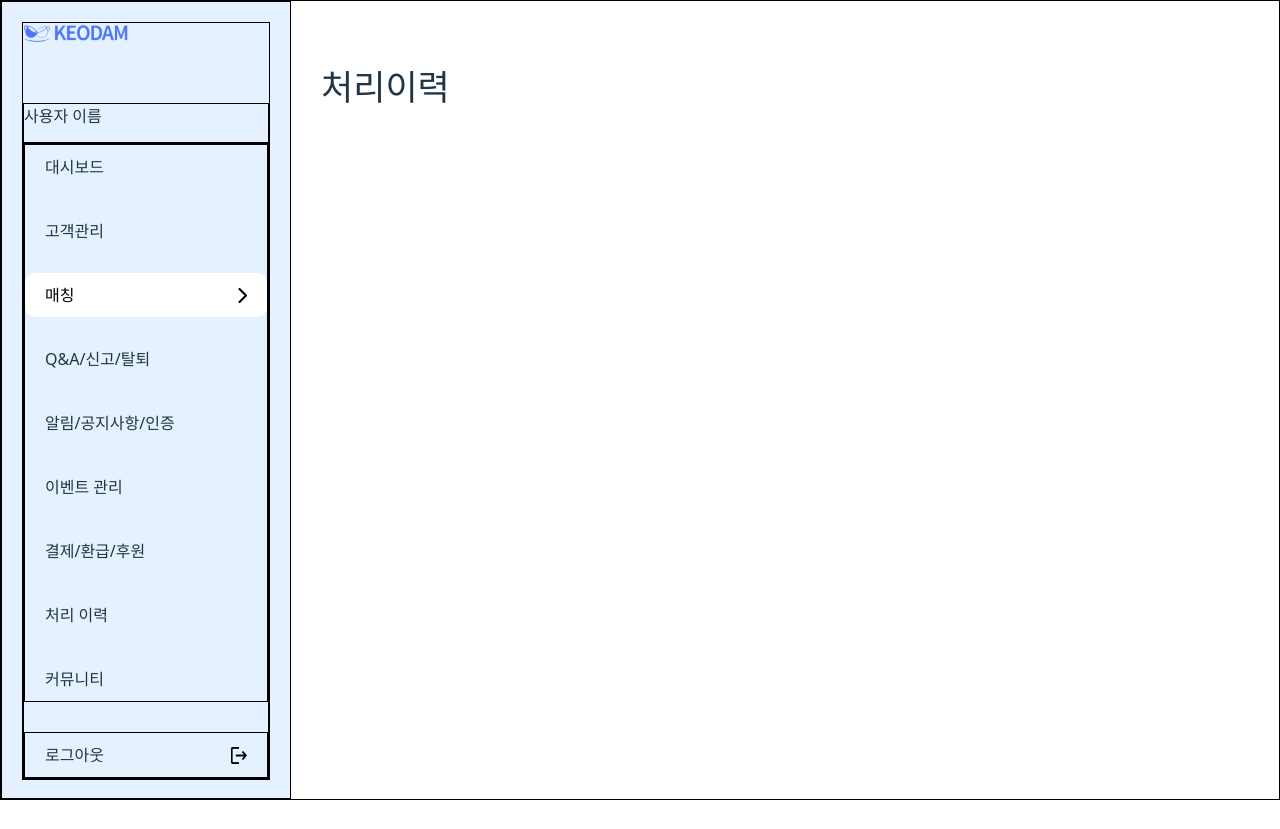
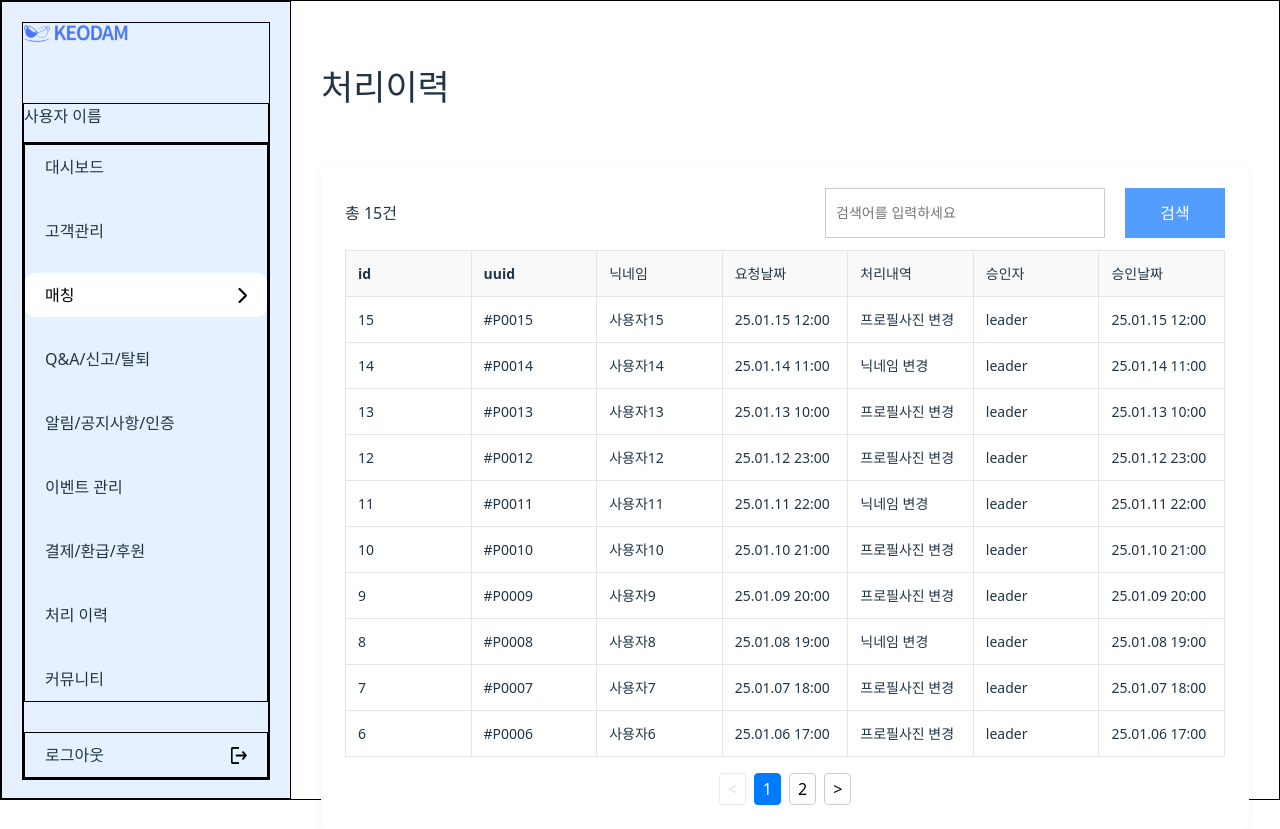
Before and after one commit to keodam/keodam-frontend-web, a React (Vite) app: page /history in a window 1280 px wide. Before the commit the page ends 800 px from the top, so only its background shows below. Built offline with nearby package versions, Linux system fonts and the light colour scheme.

Commit message:
feat: HistoryTable 및 TableNavigation 컴포넌트 구현

```diff
--- /dev/null
+++ b/src/components/Admin/TableNavigation.module.less
@@ -0,0 +1,31 @@
+.tableNavigation {
+  display: flex;
+  justify-content: center;
+  align-items: center;
+  margin-top: 16px;
+}
+
+.navButton {
+  margin: 0 4px;
+  padding: 4px 8px;
+  border: 1px solid #ccc;
+  background-color: white;
+  cursor: pointer;
+  border-radius: 4px;
+  transition: background-color 0.2s;
+}
+
+.navButton:hover:not(:disabled) {
+  background-color: #f0f0f0;
+}
+
+.navButton:disabled {
+  opacity: 0.4;
+  cursor: default;
+}
+
+.active {
+  background-color: #007bff;
+  color: white;
+  border-color: #007bff;
+}
--- /dev/null
+++ b/src/components/Admin/TableNavigation.tsx
@@ -0,0 +1,46 @@
+import styles from './TableNavigation.module.less';
+
+interface TableNavigationProps {
+  currentPage: number;
+  totalPages: number;
+  setCurrentPage: (page: number) => void;
+}
+
+const TableNavigation = ({ currentPage, totalPages, setCurrentPage }: TableNavigationProps) => {
+  const handlePageChange = (page: number) => {
+    if (page < 1 || page > totalPages) return;
+    setCurrentPage(page);
+  };
+
+  return (
+    <div className={styles.tableNavigation}>
+      <button
+        onClick={() => handlePageChange(currentPage - 1)}
+        className={styles.navButton}
+        disabled={currentPage === 1}
+      >
+        &lt;
+      </button>
+
+      {Array.from({ length: totalPages }, (_, i) => i + 1).map((page) => (
+        <button
+          key={page}
+          onClick={() => handlePageChange(page)}
+          className={`${styles.navButton} ${currentPage === page ? styles.active : ''}`}
+        >
+          {page}
+        </button>
+      ))}
+
+      <button
+        onClick={() => handlePageChange(currentPage + 1)}
+        className={styles.navButton}
+        disabled={currentPage === totalPages}
+      >
+        &gt;
+      </button>
+    </div>
+  );
+};
+
+export default TableNavigation;
--- a/src/pages/Admin/history/HistoryPage.tsx
+++ b/src/pages/Admin/history/HistoryPage.tsx
@@ -1,5 +1,6 @@
 import LeftNavBar from "../../../components/Admin/LeftNavBar";
 import styles from "./HistoryPage.module.less";
+import HistoryTable from "./HistoryTable";
 
 const HistoryPage = () => {
   return (
@@ -7,7 +8,7 @@ const HistoryPage = () => {
       <LeftNavBar />
       <div className={styles.contents}>
       <div className={styles.title}> 처리이력 </div>
-
+      <HistoryTable/>
       </div>
     </div>
   );
--- /dev/null
+++ b/src/pages/Admin/history/HistoryTable.tsx
@@ -0,0 +1,136 @@
+import React, { useState, useMemo } from 'react';
+import {
+  useReactTable,
+  getCoreRowModel,
+  getFilteredRowModel,
+  getSortedRowModel,
+  flexRender,
+  createColumnHelper,
+} from '@tanstack/react-table';
+import styles from '../../Admin/user/UserTable.module.less';
+import Search from '../../../components/Admin/Search';
+import TableNavigation from '../../../components/Admin/TableNavigation';
+
+interface History {
+  id: number;
+  uuid: string;
+  nickname: string;
+  requestDate: string;
+  detail: string;
+  approver: string;
+  approveDate: string;
+}
+
+const data: History[] = [
+  { id: 1, uuid: '#P0001', nickname: '사용자1', requestDate: '25.01.01 12:00', detail: '프로필사진 변경', approver: 'leader', approveDate: '25.01.01 12:00' },
+  { id: 2, uuid: '#P0002', nickname: '사용자2', requestDate: '25.01.02 13:00', detail: '닉네임 변경', approver: 'leader', approveDate: '25.01.02 13:00' },
+  { id: 3, uuid: '#P0003', nickname: '사용자3', requestDate: '25.01.03 14:00', detail: '프로필사진 변경', approver: 'leader', approveDate: '25.01.03 14:00' },
+  { id: 4, uuid: '#P0004', nickname: '사용자4', requestDate: '25.01.04 15:00', detail: '프로필사진 변경', approver: 'leader', approveDate: '25.01.04 15:00' },
+  { id: 5, uuid: '#P0005', nickname: '사용자5', requestDate: '25.01.05 16:00', detail: '닉네임 변경', approver: 'leader', approveDate: '25.01.05 16:00' },
+  { id: 6, uuid: '#P0006', nickname: '사용자6', requestDate: '25.01.06 17:00', detail: '프로필사진 변경', approver: 'leader', approveDate: '25.01.06 17:00' },
+  { id: 7, uuid: '#P0007', nickname: '사용자7', requestDate: '25.01.07 18:00', detail: '프로필사진 변경', approver: 'leader', approveDate: '25.01.07 18:00' },
+  { id: 8, uuid: '#P0008', nickname: '사용자8', requestDate: '25.01.08 19:00', detail: '닉네임 변경', approver: 'leader', approveDate: '25.01.08 19:00' },
+  { id: 9, uuid: '#P0009', nickname: '사용자9', requestDate: '25.01.09 20:00', detail: '프로필사진 변경', approver: 'leader', approveDate: '25.01.09 20:00' },
+  { id: 10, uuid: '#P0010', nickname: '사용자10', requestDate: '25.01.10 21:00', detail: '프로필사진 변경', approver: 'leader', approveDate: '25.01.10 21:00' },
+  { id: 11, uuid: '#P0011', nickname: '사용자11', requestDate: '25.01.11 22:00', detail: '닉네임 변경', approver: 'leader', approveDate: '25.01.11 22:00' },
+  { id: 12, uuid: '#P0012', nickname: '사용자12', requestDate: '25.01.12 23:00', detail: '프로필사진 변경', approver: 'leader', approveDate: '25.01.12 23:00' },
+  { id: 13, uuid: '#P0013', nickname: '사용자13', requestDate: '25.01.13 10:00', detail: '프로필사진 변경', approver: 'leader', approveDate: '25.01.13 10:00' },
+  { id: 14, uuid: '#P0014', nickname: '사용자14', requestDate: '25.01.14 11:00', detail: '닉네임 변경', approver: 'leader', approveDate: '25.01.14 11:00' },
+  { id: 15, uuid: '#P0015', nickname: '사용자15', requestDate: '25.01.15 12:00', detail: '프로필사진 변경', approver: 'leader', approveDate: '25.01.15 12:00' },
+];
+
+const columnHelper = createColumnHelper<History>();
+
+const columns = [
+  columnHelper.accessor('id', { header: 'id' }),
+  columnHelper.accessor('uuid', { header: 'uuid' }),
+  columnHelper.accessor('nickname', { header: '닉네임' }),
+  columnHelper.accessor('requestDate', { header: '요청날짜' }),
+  columnHelper.accessor('detail', { header: '처리내역' }),
+  columnHelper.accessor('approver', { header: '승인자' }),
+  columnHelper.accessor('approveDate', { header: '승인날짜' }),
+];
+
+const HistoryTable = () => {
+  const [globalFilter, setGlobalFilter] = useState('');
+  const [currentPage, setCurrentPage] = useState(1);
+  const pageSize = 10;
+
+  const filteredData = useMemo(() => {
+    if (!globalFilter) return data;
+    return data.filter((item) =>
+      Object.values(item).some((value) =>
+        String(value).toLowerCase().includes(globalFilter.toLowerCase())
+      )
+    );
+  }, [globalFilter]);
+
+  const sortedData = useMemo(() => {
+    const copied = [...filteredData];
+    copied.sort((a, b) => b.id - a.id); // id 기준 내림차순 정렬
+    return copied;
+  }, [filteredData]);
+
+  const currentData = useMemo(() => {
+    const start = (currentPage - 1) * pageSize;
+    return sortedData.slice(start, start + pageSize);
+  }, [sortedData, currentPage]);
+
+  const totalPages = Math.ceil(filteredData.length / pageSize);
+
+  const table = useReactTable({
+    data: currentData,
+    columns,
+    state: { globalFilter },
+    getCoreRowModel: getCoreRowModel(),
+    getFilteredRowModel: getFilteredRowModel(),
+    getSortedRowModel: getSortedRowModel(),
+  });
+
+  return (
+    <div className={styles.container}>
+      <div className={styles.topBar}>
+        <span>총 {filteredData.length}건</span>
+        <Search globalFilter={globalFilter} setGlobalFilter={setGlobalFilter} />
+      </div>
+
+      <table className={styles.table}>
+        <thead>
+          {table.getHeaderGroups().map((headerGroup) => (
+            <tr key={headerGroup.id}>
+              {headerGroup.headers.map((header) => (
+                <th key={header.id} onClick={header.column.getToggleSortingHandler()}>
+                  {flexRender(header.column.columnDef.header, header.getContext())}
+                  {header.column.getIsSorted() === 'asc'
+                    ? ' 🔼'
+                    : header.column.getIsSorted() === 'desc'
+                    ? ' 🔽'
+                    : ''}
+                </th>
+              ))}
+            </tr>
+          ))}
+        </thead>
+        <tbody>
+          {table.getRowModel().rows.map((row) => (
+            <tr key={row.id}>
+              {row.getVisibleCells().map((cell) => (
+                <td key={cell.id}>
+                  {flexRender(cell.column.columnDef.cell, cell.getContext())}
+                </td>
+              ))}
+            </tr>
+          ))}
+        </tbody>
+      </table>
+
+      <TableNavigation
+        currentPage={currentPage}
+        totalPages={totalPages}
+        setCurrentPage={setCurrentPage}
+      />
+    </div>
+  );
+};
+
+export default HistoryTable;
```
Also changed, not shown: src/pages/Admin/history/HistoryTable.module.less (added).
